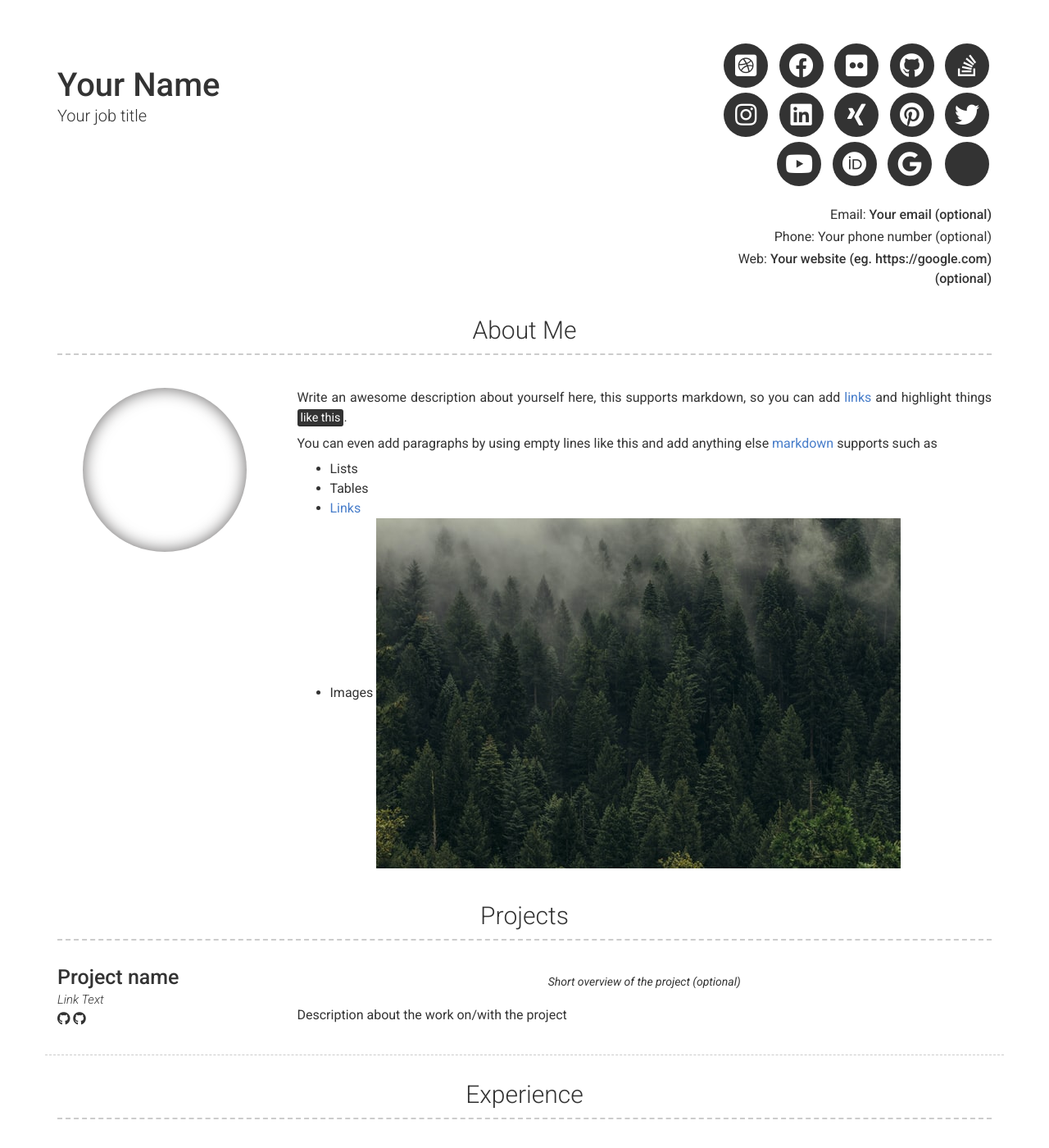
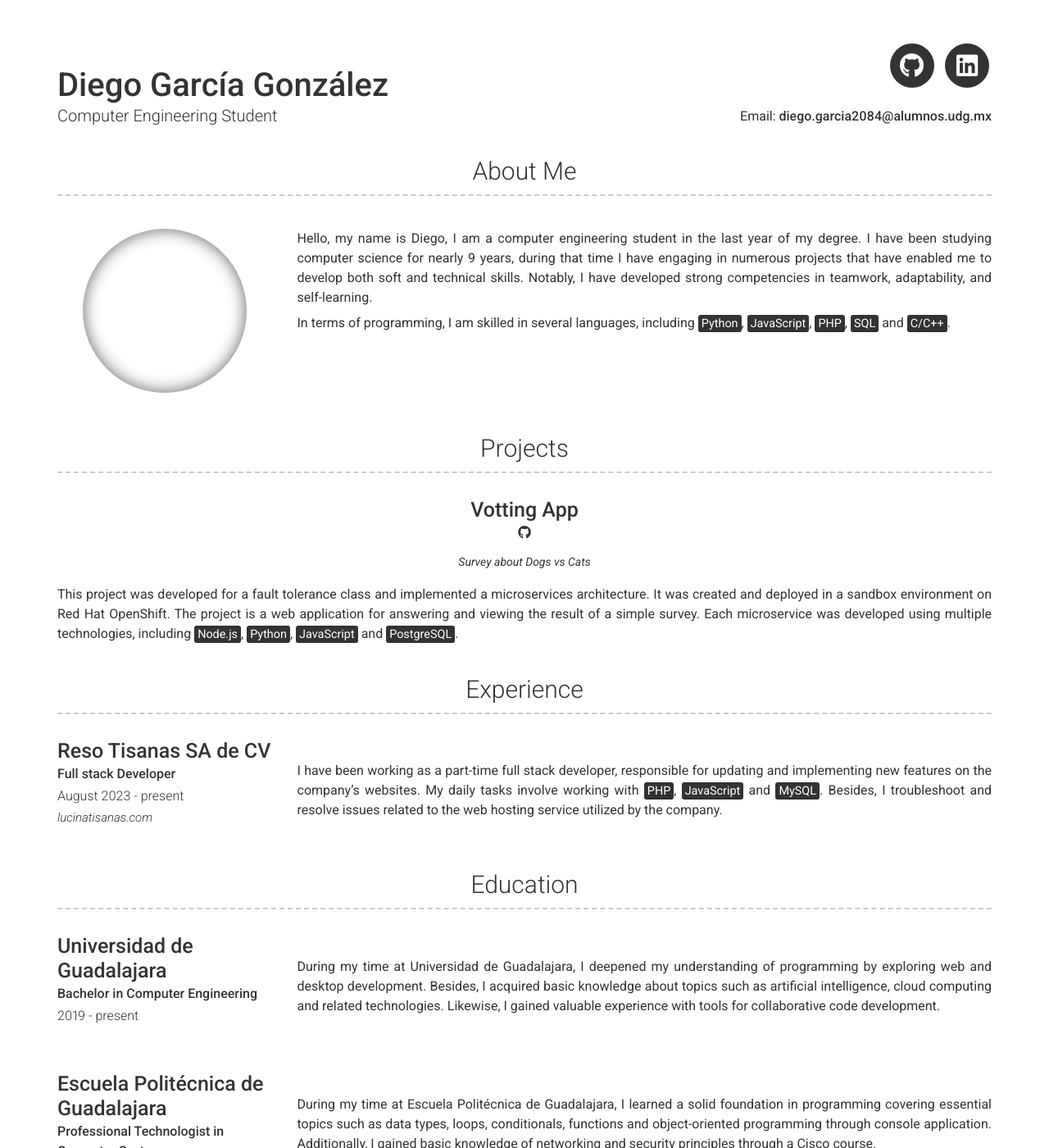
Before and after one commit to Diego-Ga-Glez/CV-Diego-Ga-Glez, a Jekyll site: the page built from index.md, in a window 1280 px wide and 1400 px high. Shown: the whole window at 82% size. Built offline with Jekyll 4.4.1, drawn with Linux system fonts in a browser that asks for light colours; nearby versions of some CDN libraries; some of the changed text lies outside the part shown.

Commit message:
Add personal info

```diff
--- a/_config.yml
+++ b/_config.yml
@@ -6,38 +6,38 @@ repository: Git repository where your resume will be hosted, only required if yo
 version: 2
 
 # Personal info
-name: Your Name
-title: Your job title
-email: Your email (optional)
+name: Diego García González
+title: Computer Engineering Student
+email: diego.garcia2084@alumnos.udg.mx
 # email_title: Email (Email title override)
-phone: Your phone number (optional)
+phone:
 # phone_title: Phone (Phone title override)
-website: Your website (eg. https://google.com)(optional)
+website:
 # website_title: Web (Website title override)
 
 # Dark Mode (true/false/never)
 darkmode: false
 
 # Social links
-twitter_username: jekyllrb
-github_username:  jekyll
-stackoverflow_username: "00000001"
-dribbble_username: jekyll
-facebook_username: jekyll
-flickr_username: jekyll
-instagram_username: jekyll
-linkedin_username: jekyll
-xing_username: jekyll
-pinterest_username: jekyll
-youtube_username: jekyll
-orcid_username: 0000-0000-0000-0000
-googlescholar_username: D847cGsAAAAJ
+twitter_username:
+github_username:  Diego-Ga-Glez
+stackoverflow_username:
+dribbble_username:
+facebook_username:
+flickr_username:
+instagram_username:
+linkedin_username: Diego-Ga-Glez
+xing_username:
+pinterest_username:
+youtube_username:
+orcid_username:
+googlescholar_username:
 
 # Additional icon links
-additional_links:
-- title: Link name
-  icon: Font Awesome brand icon name (eg. fab fa-twitter) (https://fontawesome.com/icons?d=gallery&s=brands&m=free)
-  url: Link url (eg. https://google.com)
+# additional_links:
+# - title:
+#   icon:
+#   url:
 # - title: another link
 #   icon: font awesome brand icon name (eg. fab fa-twitter) (https://fontawesome.com/icons?d=gallery&s=brands&m=free)
 #   url: Link url (eg. https://google.com)
@@ -52,64 +52,81 @@ additional_links:
 # about_title: About Me (Use this to override about section title)
 about_profile_image: Directory of profile image (eg. images/profile.jpg)
 about_content: | # this will include new lines to allow paragraphs
-  Write an awesome description about yourself here, this supports markdown, so you can add [links](http://foobar.com) and highlight things <mark>like this</mark>.
+  Hello, my name is Diego, I am a computer engineering student in the last year of my degree. I have been studying computer science
+  for nearly 9 years, during that time I have engaging in numerous projects that have enabled me to develop both soft and technical
+  skills. Notably, I have developed strong competencies in teamwork, adaptability, and self-learning.
 
-  You can even add paragraphs by using empty lines like this and add anything else [markdown](https://www.markdownguide.org/getting-started#what-is-markdown) supports such as
-    - Lists
-    - Tables
-    - <a href="google.com">Links</a>
-    - Images ![alt text](/images/landscape-trees.jpg "Trees")
+  In terms of programming, I am skilled in several languages, including <mark>Python</mark>, <mark>JavaScript</mark>, <mark>PHP</mark>, <mark>SQL</mark> and <mark>C/C++</mark>.
 
 content:
+
   - title: Projects # Title for the section
     layout: list # Type of content section (list/text)
     content:
-      - layout: left
-        border: weak  # Value of `weak` will display a weak border below this item. # Any
+      - layout: top-middle
+        border:       # Value of `weak` will display a weak border below this item. # Any
                       # other value (or no value) means no border will be displayed
-        title: Project name
-        link: Link to project (eg. sproogen.github.io/modern-resume-theme)(optional)
-        link_text: Link Text
+        title: Votting App
+        link:
+        link_text:
         additional_links:
           - title:  Github page for project (eg. sproogen/modern-resume-theme)
             icon: fab fa-github
-            url: Link to project (eg. sproogen.github.io/modern-resume-theme)(optional)
-          - title:  Github page for project (eg. sproogen/modern-resume-theme)
-            icon: fab fa-github
-            url: Link to project (eg. sproogen.github.io/modern-resume-theme)(optional)
+            url: https://github.com/diana-castillo/Proy-ft
         quote: >
-          Short overview of the project (optional)
+          Survey about Dogs vs Cats
         description: | # this will include new lines to allow paragraphs
-          Description about the work on/with the project
+          This project was developed for a fault tolerance class and implemented a microservices architecture. It was created and deployed in a sandbox
+          environment on Red Hat OpenShift. The project is a web application for answering and viewing the result of a simple survey. Each microservice
+          was developed using multiple technologies, including <mark>Node.js</mark>, <mark>Python</mark>, <mark>JavaScript</mark> and <mark>PostgreSQL</mark>.
+
   - title: Experience
     layout: list
     content:
-      - layout: right
-        title: Company name
-        sub_title: Job title
-        caption: Date Range (eg. November 2016 - present)
-        link: Link to company (optional)
+      - layout: left
+        title: Reso Tisanas SA de CV
+        sub_title: Full stack Developer
+        caption: August 2023 - present
+        link: lucinatisanas.com
         quote: >
-          Short description of the company (optional)
+
         description: | # this will include new lines to allow paragraphs
-          Description of role
+          I have been working as a part-time full stack developer, responsible for updating and implementing new features on the company's
+          websites. My daily tasks involve working with <mark>PHP</mark>, <mark>JavaScript</mark> and <mark>MySQL</mark>. Besides, I troubleshoot
+          and resolve issues related to the web hosting service utilized by the company.
+
   - title: Education
     layout: list
     content:
-      - layout: top-right
-        title: Institution name
-        sub_title: Qualifications (eg. BA Performing Arts)
-        caption: Date Range (eg. 2016 - 2019)
+      - layout: left
+        title: Universidad de Guadalajara
+        sub_title: Bachelor in Computer Engineering
+        caption: 2019 - present
         quote: >
-          Short institution or course description (optional)
+
         description: | # this will include new lines to allow paragraphs
-          Description of qualification
+          During my time at Universidad de Guadalajara, I deepened my understanding of programming by exploring
+          web and desktop development. Besides, I acquired basic knowledge about topics such as artificial intelligence,
+          cloud computing and related technologies. Likewise, I gained valuable experience with tools for collaborative
+           code development.
+
+      - layout: left
+        title: Escuela Politécnica de Guadalajara
+        sub_title: Professional Technologist in Computer Systems
+        caption: 2015 - 2019
+        quote: >
+
+        description: | # this will include new lines to allow paragraphs
+          During my time at Escuela Politécnica de Guadalajara, I learned a solid foundation in programming
+          covering essential topics such as data types, loops, conditionals, functions and object-oriented
+          programming through console application. Additionally, I gained basic knowledge of networking and
+          security principles through a Cisco course.
+
   - title: A Little More About Me
     layout: text
     content: | # this will include new lines to allow paragraphs
-      This is where you can write a little more about yourself. You could title this section **Interests** and include some of your other interests.
-
-      Or you could title it **Skills** and write a bit more about things that make you more desirable, like *leadership* or *teamwork*
+      In addition to my interest in software engineering, I enjoy doing activities such as working out,
+      exploring new place to eat and gaming.
 
 # Footer
 footer_show_references: true
```
Also changed, not shown: 2 other files.
